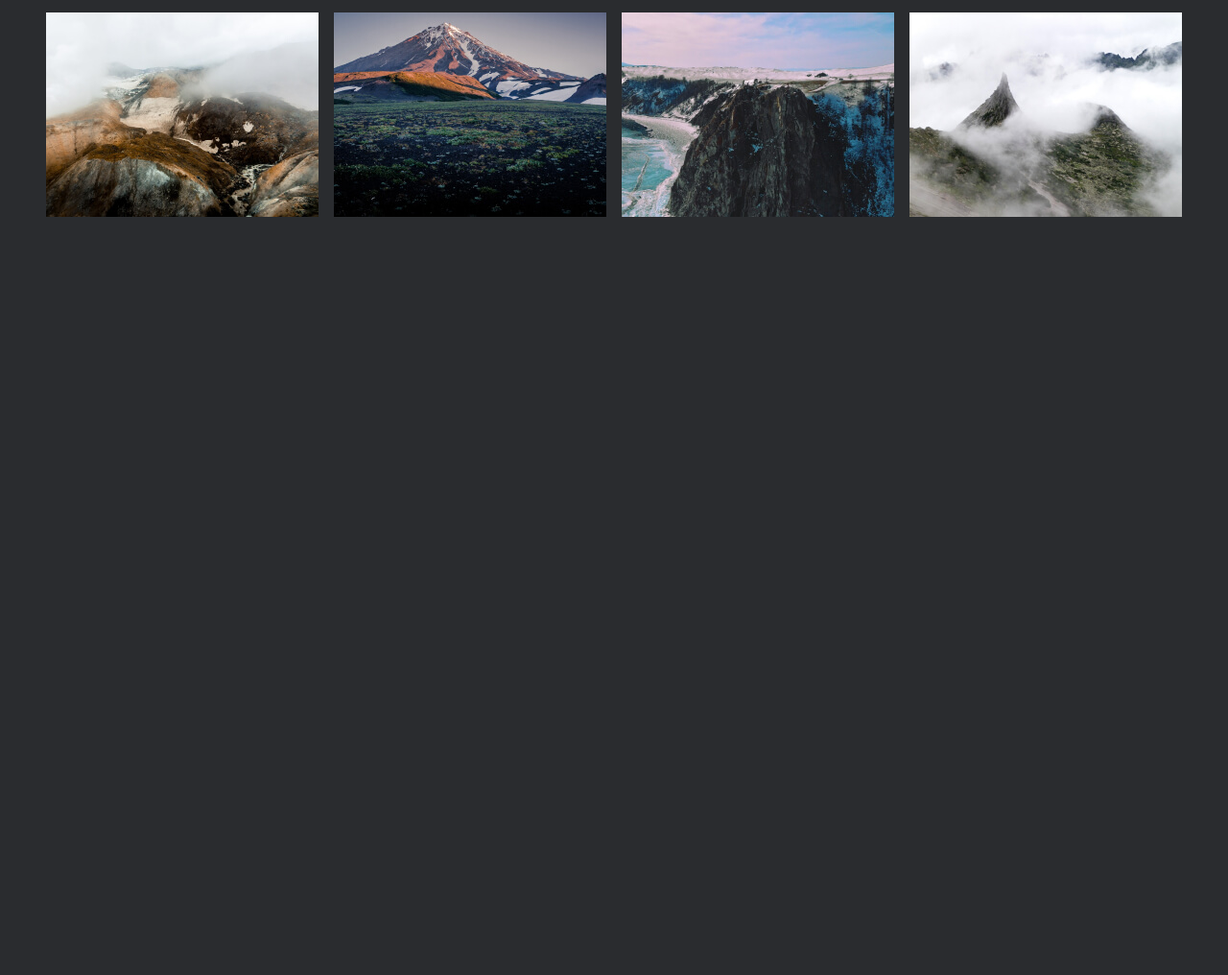
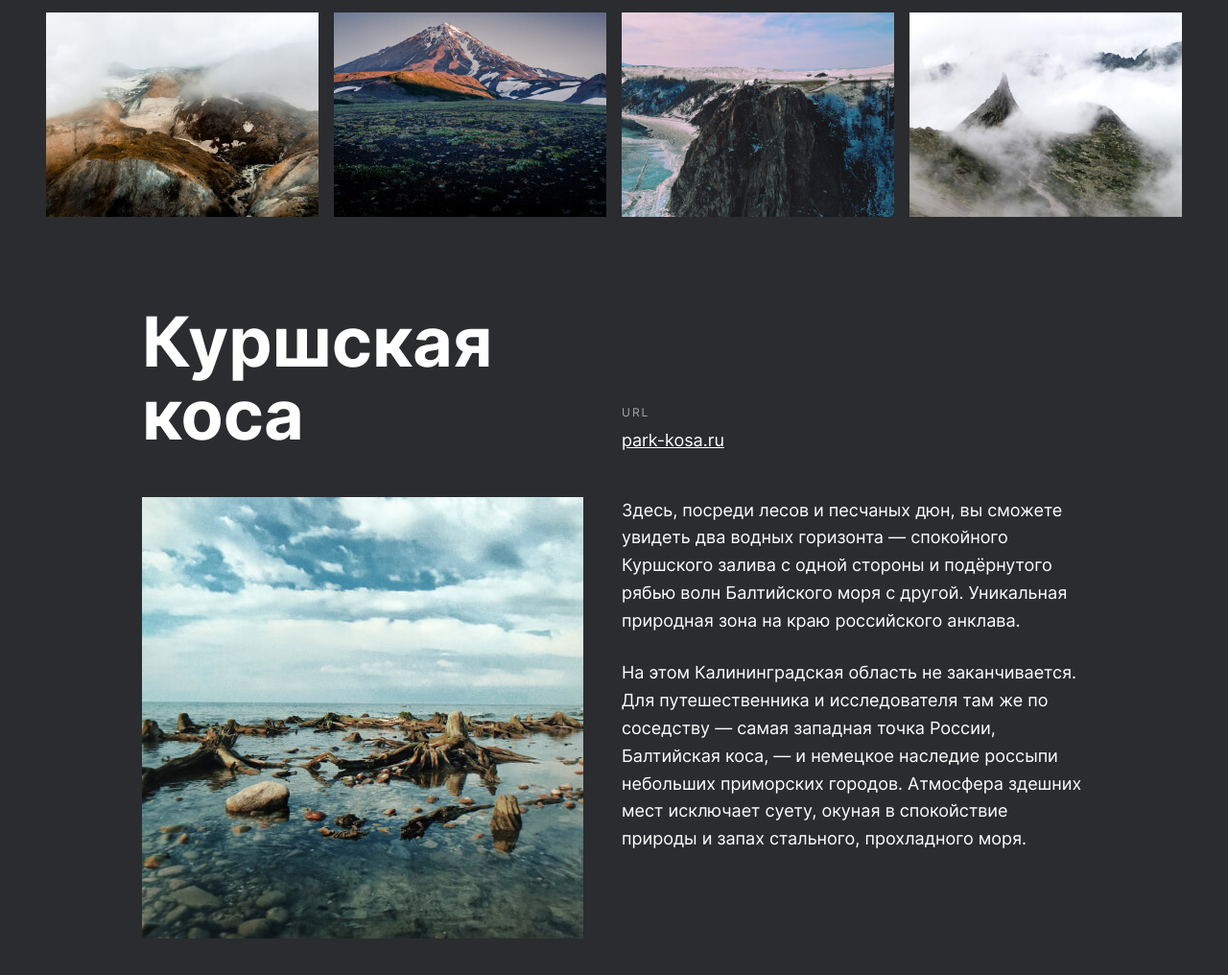
Before and after one commit to maxooin/russian-travel, a plain HTML site: page index.html in a window 1280 px wide. Shown: the part 2199-3215 px from the top of the page at 96% size. Before the commit the page ends 2425 px from the top, so only its background shows below. Drawn offline with Linux system fonts and the light colour scheme.

Commit message:
Update index.html and index.css. Add new section "places".

```diff
--- /dev/null
+++ b/blocks/place/__image/place__image.css
@@ -0,0 +1,3 @@
+.place__image {
+  min-width: 100%;
+}
--- /dev/null
+++ b/blocks/place/__link/place__link.css
@@ -0,0 +1,10 @@
+.place__link {
+  color: #FFFFFF;
+  font-size: 18px;
+  line-height: 1.2;
+  transition: opacity 0.5s;
+}
+
+.place__link:hover {
+  opacity: .5;
+}
--- /dev/null
+++ b/blocks/place/__paragraph/place__paragraph.css
@@ -0,0 +1,9 @@
+.place__paragraph {
+  margin: 0;
+  font-size: 18px;
+  line-height: 1.6;
+}
+
+.place__paragraph:nth-of-type(2) {
+  margin-top: 26px;
+}
--- /dev/null
+++ b/blocks/place/__title/place__title.css
@@ -0,0 +1,6 @@
+.place__title {
+  margin: 0;
+  font-size: 72px;
+  font-weight: bold;
+  line-height: 1.05;
+}
--- /dev/null
+++ b/blocks/place/__url-heading/place__url-heading.css
@@ -0,0 +1,8 @@
+.place__url-heading {
+  margin: 0 0 12px;
+  font-size: 12px;
+  font-weight: 400;
+  line-height: 1;
+  letter-spacing: 2px;
+  color: #AAAAAA;
+}
--- /dev/null
+++ b/blocks/place/__website/place__website.css
@@ -0,0 +1,3 @@
+.place__website {
+  align-self: end;
+}
--- /dev/null
+++ b/blocks/place/place.css
@@ -0,0 +1,8 @@
+.place {
+  margin: 0 0 80px;
+  width: 100%;
+  display: grid;
+  grid-template-columns: min-content minmax(min-content, 1fr);
+  grid-template-rows: minmax(min-content, max-content) 1fr;
+  gap: 48px 40px;
+}
--- /dev/null
+++ b/blocks/places/places.css
@@ -0,0 +1,4 @@
+.places {
+  margin: 92px auto 0;
+  width: calc(100% - 296px);
+}
--- a/index.html
+++ b/index.html
@@ -57,6 +57,29 @@
     <img class="photo-grid__item" src="images/baikal2.jpg" alt="Байкал">
     <img class="photo-grid__item" src="images/ergaki.jpg" alt="Ергаки">
   </section>
+
+  <section class="places">
+    <article class="place">
+      <h2 class="place__title">Куршская коса</h2>
+
+      <div class="place__website">
+        <h3 class="place__url-heading">URL</h3>
+        <a class="place__link" href="http://park-kosa.ru" target="_blank">park-kosa.ru</a>
+      </div>
+
+      <img class="place__image" src="images/nikita-tikhomirov-1153188-unsplash.jpg" alt="Куршская коса">
+
+      <div class="place__paragraphs">
+        <p class="place__paragraph">Здесь, посреди лесов и песчаных дюн, вы сможете увидеть два водных горизонта —
+          спокойного Куршского залива с одной стороны и подёрнутого рябью волн Балтийского моря с другой. Уникальная
+          природная зона на краю российского анклава.</p>
+        <p class="place__paragraph">На этом Калининградская область не заканчивается. Для путешественника и
+          исследователя там же по соседству — самая западная точка России, Балтийская коса, — и немецкое наследие
+          россыпи небольших приморских городов. Атмосфера здешних мест исключает суету, окуная в спокойствие природы и
+          запах стального, прохладного моря.</p>
+      </div>
+    </article>
+  </section>
 </main>
 
 </body>
--- a/pages/index.css
+++ b/pages/index.css
@@ -17,3 +17,11 @@
 @import url(../blocks/intro/__list/_span-accent/intro__list_span-accent.css);
 @import url(../blocks/photo-grid/photo-grid.css);
 @import url(../blocks/photo-grid/__item/photo-grid__item.css);
+@import url(../blocks/places/places.css);
+@import url(../blocks/place/place.css);
+@import url(../blocks/place/__title/place__title.css);
+@import url(../blocks/place/__website/place__website.css);
+@import url(../blocks/place/__url-heading/place__url-heading.css);
+@import url(../blocks/place/__link/place__link.css);
+@import url(../blocks/place/__image/place__image.css);
+@import url(../blocks/place/__paragraph/place__paragraph.css);
```
Also changed, not shown: images/nikita-tikhomirov-1153188-unsplash.jpg (added).
